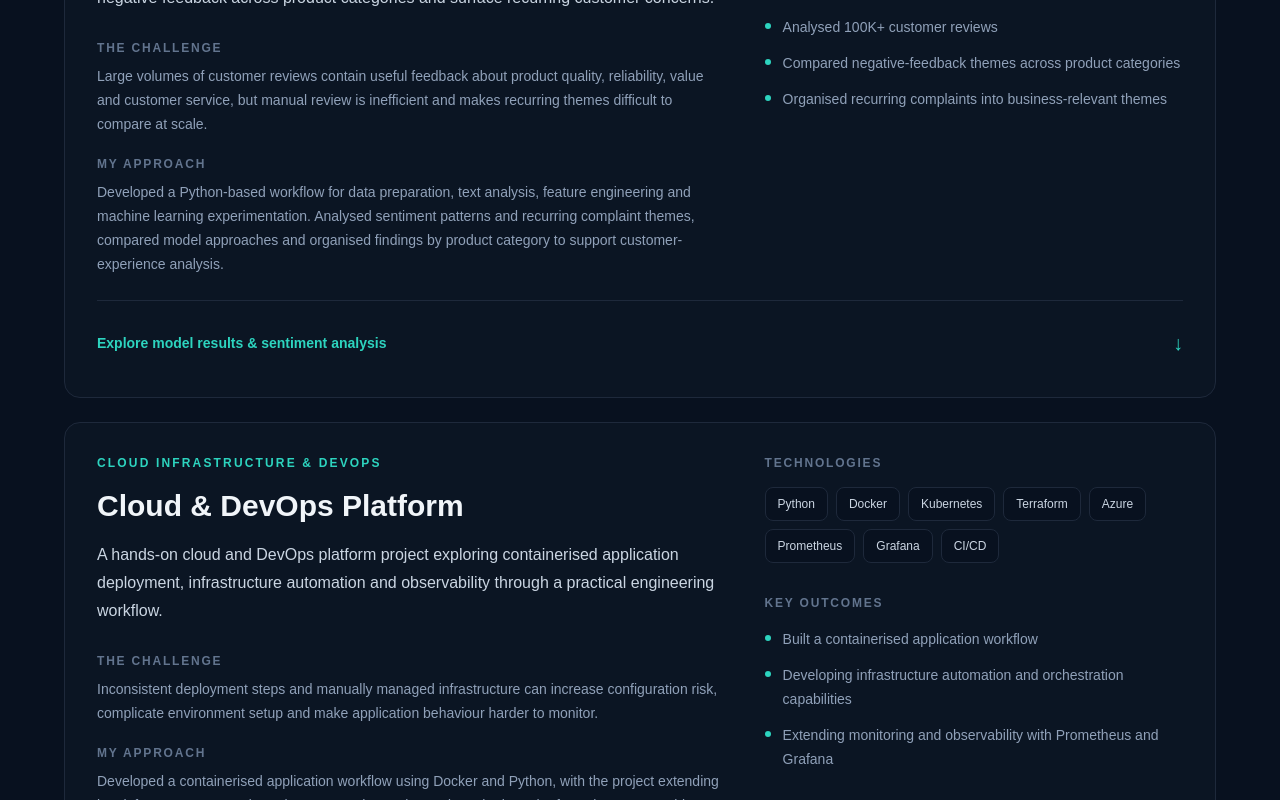
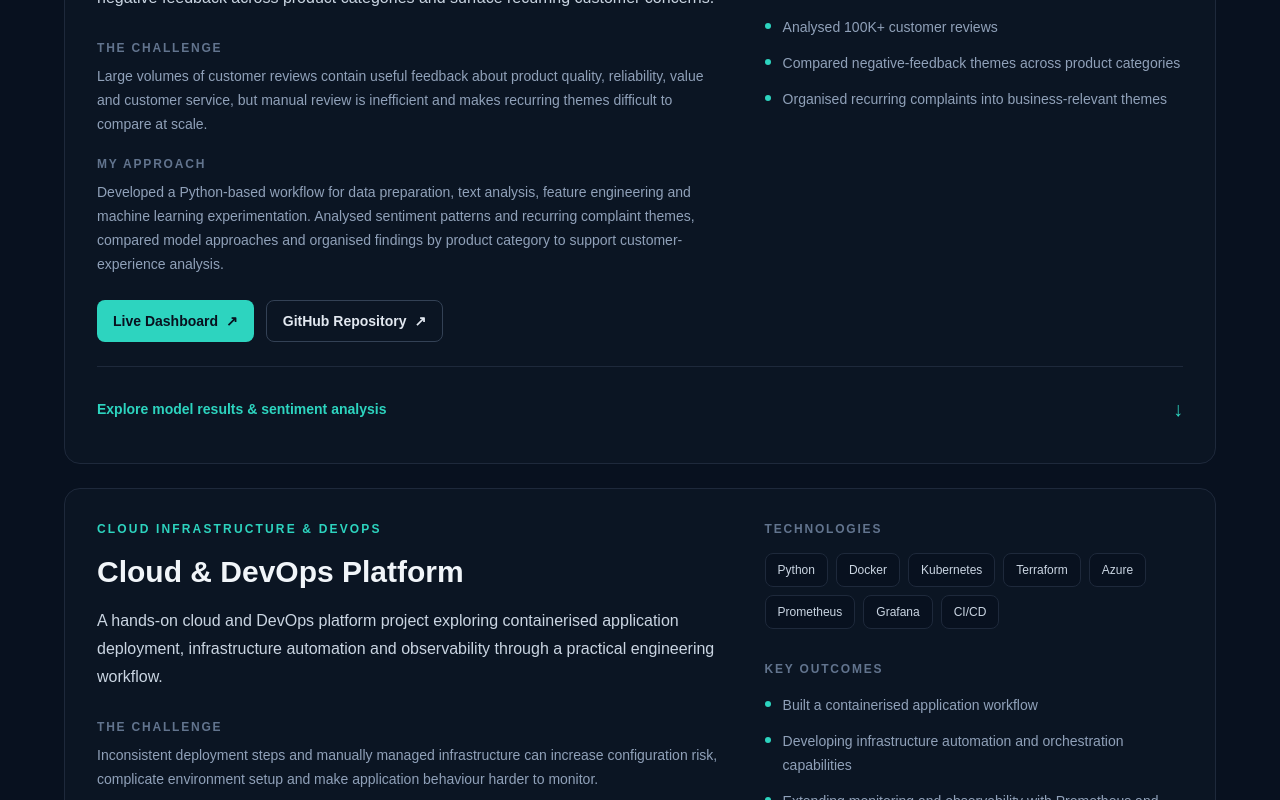
Before and after one commit to liki2124/likitha-portfolio, a Next.js app: page / in a window 1280 px wide. Shown: the part 3918-4718 px from the top of the page. Built offline with nearby package versions, Linux system fonts and the light colour scheme.

Commit message:
Add live dashboard and GitHub links to AI project

```diff
--- a/app/components/Projects.tsx
+++ b/app/components/Projects.tsx
@@ -274,6 +274,30 @@ export default function Projects() {
                     </div>
                   </div>
                 )}
+{/* AI project resource links */}
+{isAIReviewProject && (
+  <div className="mt-6 flex flex-wrap gap-3">
+    <a
+      href="https://liki2124.streamlit.app/"
+      target="_blank"
+      rel="noopener noreferrer"
+      className="inline-flex items-center gap-2 rounded-lg bg-[#2DD4BF] px-4 py-2.5 text-sm font-semibold text-[#08111F] transition hover:bg-[#5EEAD4] focus-visible:outline focus-visible:outline-2 focus-visible:outline-offset-4 focus-visible:outline-[#2DD4BF]"
+    >
+      Live Dashboard
+      <span aria-hidden="true">↗</span>
+    </a>
+
+    <a
+      href="https://github.com/liki2124/AI-Customer-Review-Intelligence"
+      target="_blank"
+      rel="noopener noreferrer"
+      className="inline-flex items-center gap-2 rounded-lg border border-[#334155] px-4 py-2.5 text-sm font-semibold text-slate-200 transition hover:border-[#2DD4BF] hover:text-[#2DD4BF] focus-visible:outline focus-visible:outline-2 focus-visible:outline-offset-4 focus-visible:outline-[#2DD4BF]"
+    >
+      GitHub Repository
+      <span aria-hidden="true">↗</span>
+    </a>
+  </div>
+)}
               {/* AI Customer Review interactive preview */}
 {isAIReviewProject && (
   <div className="mt-6 border-t border-[#1E293B] pt-5">
```
